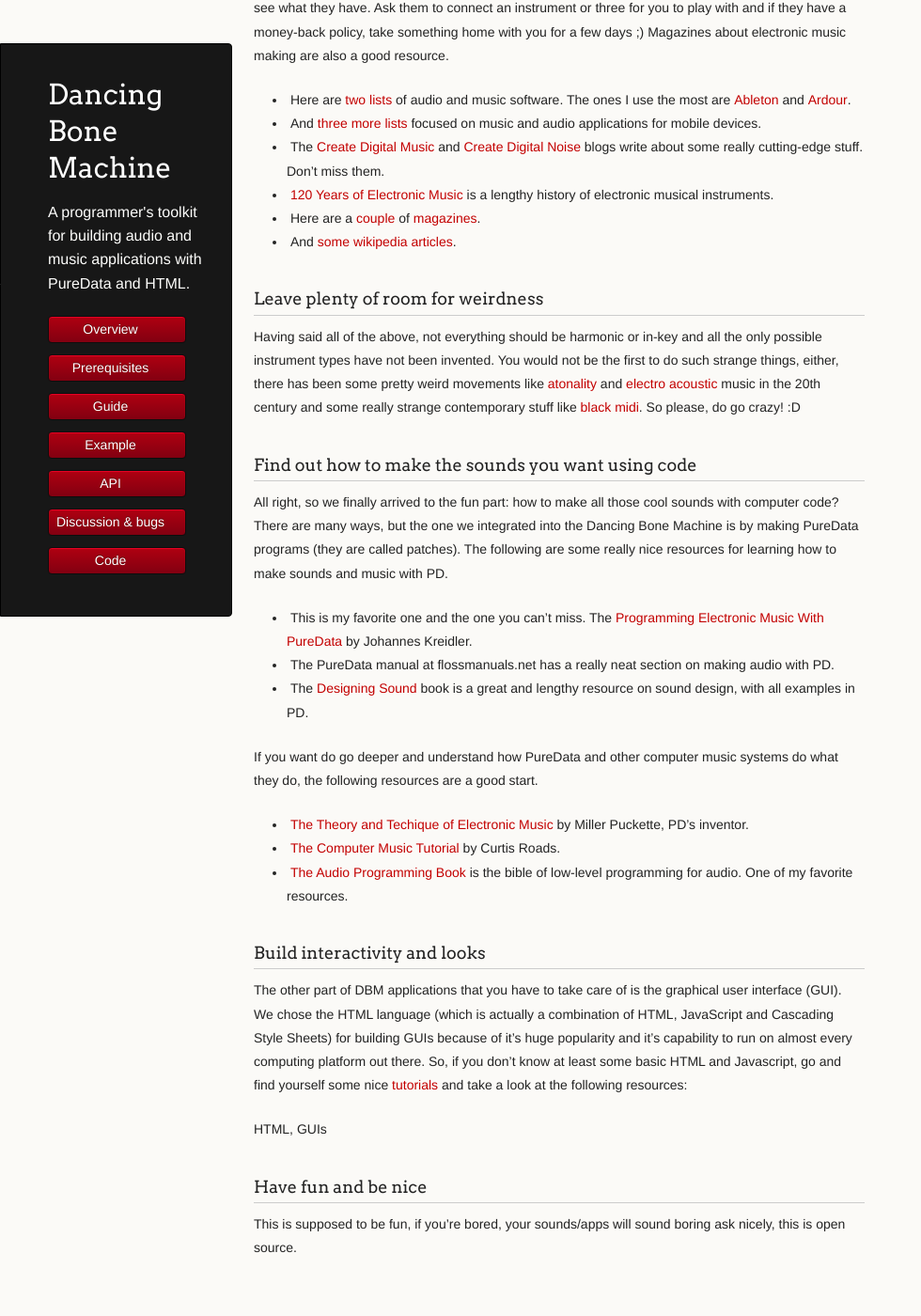
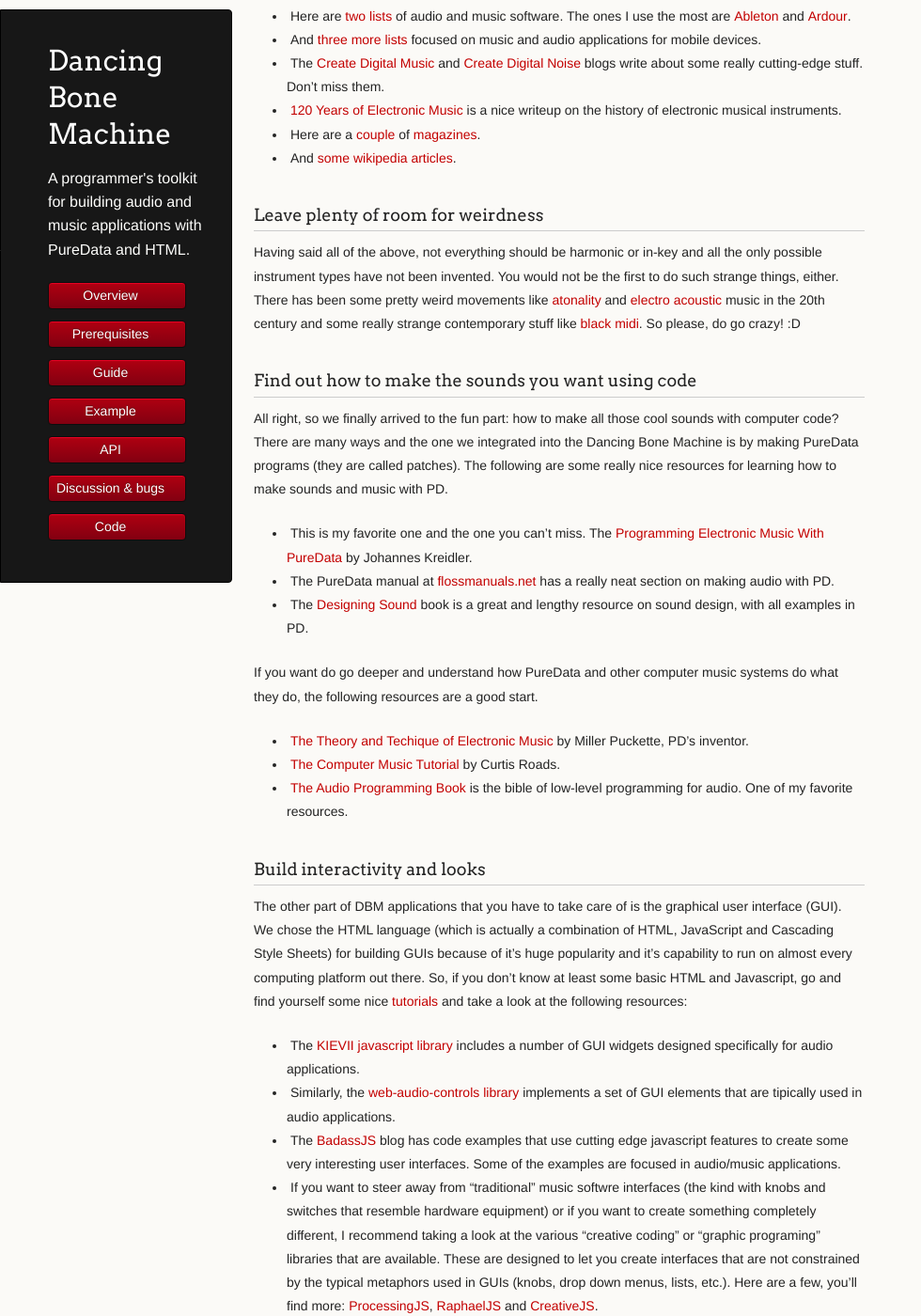
Before and after one commit to dancing-bone-machine/dancing-bone-machine.github.io, a Jekyll site: the page built from prerequisites.md, in a window 1280 px wide and 1400 px high, scrolled down 2071 px. Shown: the whole window at 94% size, without its empty margins (0-980 px from the left). Built offline with Jekyll 4.4.1, drawn with Linux system fonts in a browser that asks for light colours; Markdown is read by kramdown in place of the engine named in the settings; some of the changed text lies outside the part shown.

Commit message:
finished prerequisites page

```diff
--- a/prerequisites.md
+++ b/prerequisites.md
@@ -3,15 +3,12 @@
 title: Prerequisites
 ---
 
+<span style="font-size:17px;">There's a lot of material here. If you want to skip everything else, take a look at [this](http://www.pd-tutorial.com).</span>
+<hr/>
+
 ## You should know this stuff first
 
-### tl;dr
-
-<span style="font-size:17px;">There is a lot of material here. If you want to skip everything else, take a look at [this](http://www.pd-tutorial.com).</span>
-
-<hr/>
-
-Although The Dancing Bone Machine toolkit hides a lot of the complexities associated with building musical software, like [real time](http://www.cs.cmu.edu/~rbd/doc/icmc2005workshop/real-time-systems-concepts-design-patterns.p) [constraints](http://www.rossbencina.com/code/real-time-audio-programming-101-time-waits-for-nothing) and cross-platform particularities, there are some basic musical, aesthetic and technical skills and outlooks you should have in order to successfully design and build musical software. This page is a very brief and incomplete directory of these things with suggestions on where to go and learn about them.
+Although The Dancing Bone Machine toolkit hides a lot of the complexities associated with building musical software, like [real time](http://www.cs.cmu.edu/~rbd/doc/icmc2005workshop/real-time-systems-concepts-design-patterns.p) [constraints](http://www.rossbencina.com/code/real-time-audio-programming-101-time-waits-for-nothing) and cross-platform particularities, there are some basic musical, aesthetic and technical skills you should have in order to successfully design and build musical software. This page is a very brief and incomplete directory of these things with suggestions on where to go and learn about them.
 
 If you know what things like square waves, fourier analysis, sequencers, MIDI, pitch, temperament or chords mean, you can probably skip this section and go to the [guide](guide.html) where you'll learn how to put things together with The Dancing Bone Machine toolkit and start making some sounds. I suggest, however, that you **at least skim through this page**.
 
@@ -50,20 +47,20 @@
 * Here are [two](http://wiki.linuxaudio.org/apps/start) [lists](http://www.synthzone.com/digaudio.htm) of audio and music software. The ones I use the most are [Ableton](https://www.ableton.com/) and [Ardour](http://ardour.org/).
 * And [three](http://audiob.us/apps/) [more](http://www.iosmusician.com/app-lists) [lists](http://idesignsound.com/) focused on music and audio applications for mobile devices.
 * The [Create Digital Music](http://createdigitalmusic.com/) and [Create Digital Noise](http://createdigitalnoise.com/) blogs write about some really cutting-edge stuff. Don't miss them.
-* [120 Years of Electronic Music](http://120years.net/wordpress/) is a lengthy history of electronic musical instruments.
+* [120 Years of Electronic Music](http://120years.net/wordpress/) is a nice writeup on the history of electronic musical instruments.
 * Here are a [couple](http://www.musicradar.com/computermusic) of [magazines](http://digitalmusicianonline.com/author/mnorth/).
 * And [some](http://en.wikipedia.org/wiki/Electronic_musical_instrument) [wikipedia](http://en.wikipedia.org/wiki/List_of_musical_instruments#Electronic_instruments_.28electrophones.29) [articles](http://en.wikipedia.org/wiki/Synthesizer).
 
 ### Leave plenty of room for weirdness
 
-Having said all of the above, not everything should be harmonic or in-key and all the only possible instrument types have not been invented. You would not be the first to do such strange things, either, there has been some pretty weird movements like [atonality](http://en.wikipedia.org/wiki/Twelve-tone_technique) and [electro acoustic](http://en.wikipedia.org/wiki/Electroacoustic_music) music in the 20th century and some really strange contemporary stuff like [black midi](http://gawker.com/black-midi-is-insane-but-totally-mesmerizing-robot-mu-1373444675). So please, do go crazy! :D
+Having said all of the above, not everything should be harmonic or in-key and all the only possible instrument types have not been invented. You would not be the first to do such strange things, either. There has been some pretty weird movements like [atonality](http://en.wikipedia.org/wiki/Twelve-tone_technique) and [electro acoustic](http://en.wikipedia.org/wiki/Electroacoustic_music) music in the 20th century and some really strange contemporary stuff like [black midi](http://gawker.com/black-midi-is-insane-but-totally-mesmerizing-robot-mu-1373444675). So please, do go crazy! :D
 
 ### <a id="puredata"></a>Find out how to make the sounds you want using code
 
-All right, so we finally arrived to the fun part: how to make all those cool sounds with computer code? There are many ways, but the one we integrated into the Dancing Bone Machine is by making PureData programs (they are called patches). The following are some really nice resources for learning how to make sounds and music with PD.
+All right, so we finally arrived to the fun part: how to make all those cool sounds with computer code? There are many ways and the one we integrated into the Dancing Bone Machine is by making PureData programs (they are called patches). The following are some really nice resources for learning how to make sounds and music with PD.
 
 * This is my favorite one and the one you can't miss. The [Programming Electronic Music With PureData](http://www.pd-tutorial.com/) by Johannes Kreidler.
-* The PureData manual at flossmanuals.net has a really neat section on making audio with PD.
+* The PureData manual at [flossmanuals.net](http://en.flossmanuals.net/pure-data/) has a really neat section on making audio with PD.
 * The [Designing Sound](https://mitpress.mit.edu/books/designing-sound) book is a great and lengthy resource on sound design, with all examples in PD.
 
 If you want do go deeper and understand how PureData and other computer music systems do what they do, the following resources are a good start.
@@ -76,11 +73,7 @@
 
 The other part of DBM applications that you have to take care of is the graphical user interface (GUI). We chose the HTML language (which is actually a combination of HTML, JavaScript and Cascading Style Sheets) for building GUIs because of it's huge popularity and it's capability to run on almost every computing platform out there. So, if you don't know at least some basic HTML and Javascript, go and find yourself some nice [tutorials](https://duckduckgo.com/?q=html+and+javascript+for+beginners+tutorials&kl=us-en) and take a look at the following resources:
 
-
-HTML, GUIs
-
-
-### Have fun and be nice
-
-This is supposed to be fun, if you're bored, your sounds/apps will  sound boring
-ask nicely, this is open source.
+* The [KIEVII javascript library](http://kievii.net/) includes a number of GUI widgets designed specifically for audio applications.
+* Similarly, the [web-audio-controls library](https://github.com/g200kg/webaudio-controls) implements a set of GUI elements that are tipically used in audio applications.
+* The [BadassJS](http://badassjs.com/search/audio) blog has code examples that use cutting edge javascript features to create some very interesting user interfaces. Some of the examples are focused in audio/music applications.
+* If you want to steer away from "traditional" music softwre interfaces (the kind with knobs and switches that resemble hardware equipment) or if you want to create something completely different, I recommend taking a look at the various “creative coding” or “graphic programing” libraries that are available. These are designed to let you create interfaces that are not constrained by the typical metaphors used in GUIs (knobs, drop down menus, lists, etc.). Here are a few, you'll find more: [ProcessingJS](http://processingjs.org/), [RaphaelJS](http://raphaeljs.com/) and [CreativeJS](http://creativejs.com/).
```
Also changed, not shown: other parts of prerequisites.md (+2 -2 lines).
